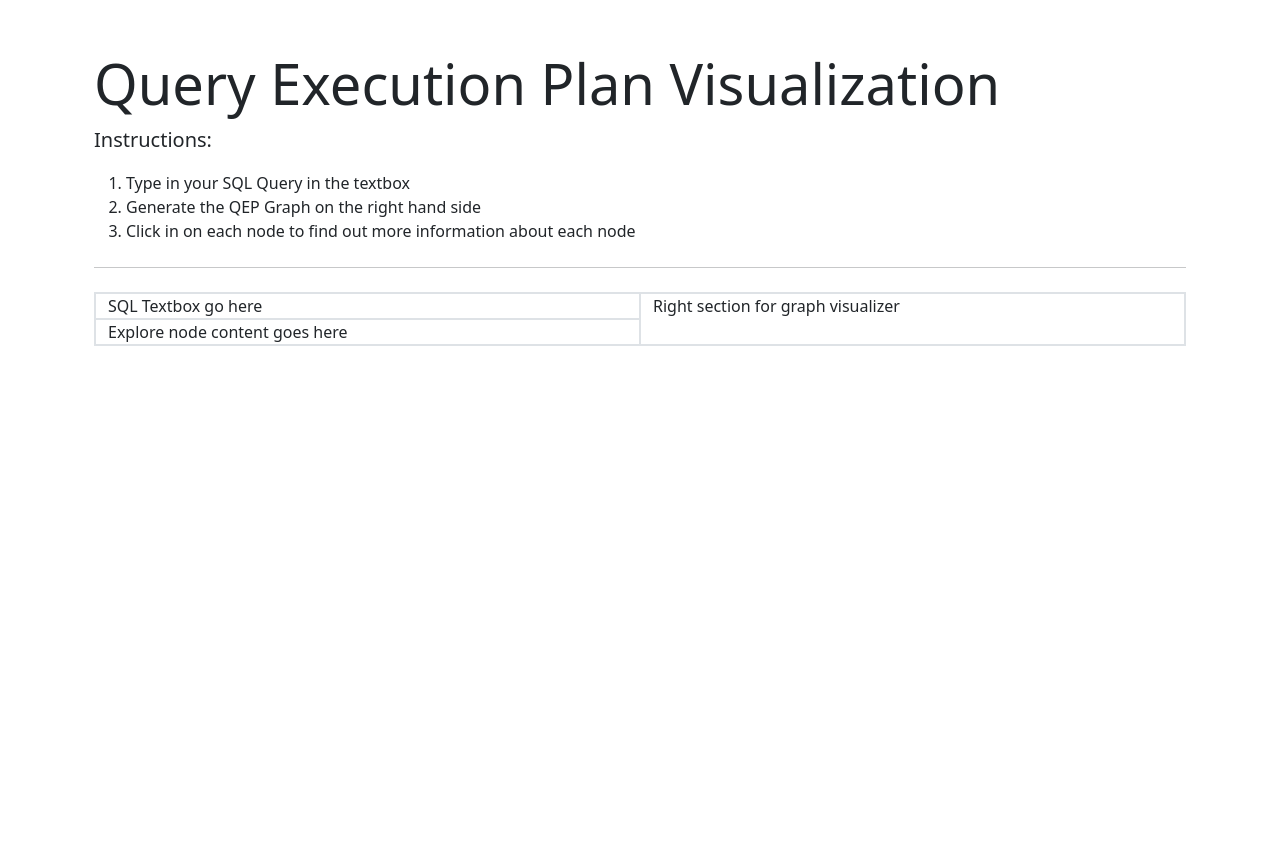
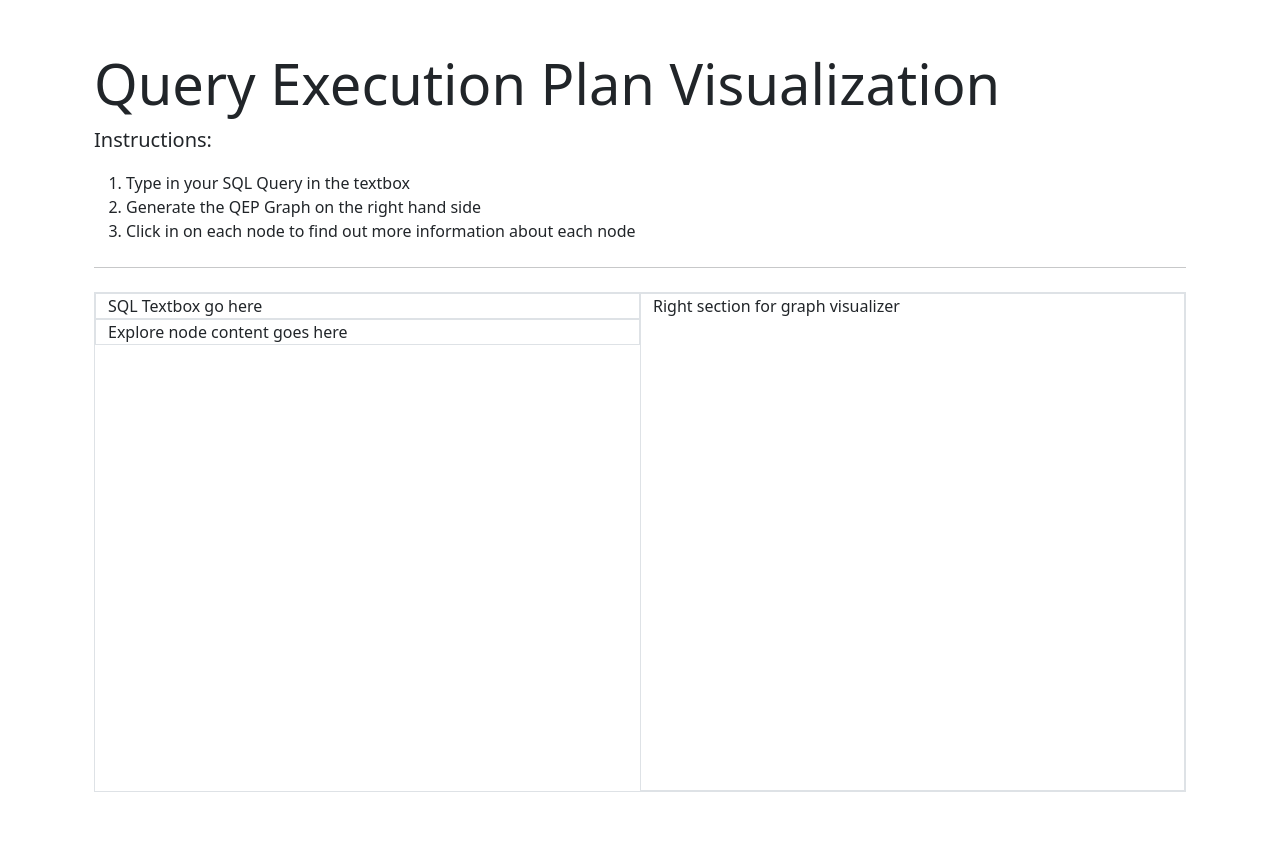
Before and after one commit to jontay999/DB-Project-2, a Flask app: page / in a window 1280 px wide. Before the commit the page ends 346 px from the top, so only its background shows below. Run offline with Flask 3, Linux system fonts and the light colour scheme; some libraries are stand-ins or nearby versions.

Commit message:
simple formatting

```diff
--- a/src/server/templates/index.html
+++ b/src/server/templates/index.html
@@ -11,15 +11,15 @@
   </p>
   <hr class="my-4" />
   <div class="container-fluid">
-    <div class="row border">
+    <div class="row border" style="min-height: 500px">
         <div class="col-md-6">
             <!-- Left Section - Split into 2 Equal Width Sections -->
             <div class="row d-flex flex-column">
-                <div class="col-md-6 border w-100">
+                <div class="col-md-6 border w-100" style="height:50%">
                   SQL Textbox go here
                     <!-- Left Subsection 1 Content -->
                 </div>
-                <div class="col-md-6 border w-100">
+                <div class="col-md-6 border w-100" style="height: 50%">
                   Explore node content goes here
                     <!-- Left Subsection 2 Content -->
                 </div>
--- a/src/server/templates/layout.html
+++ b/src/server/templates/layout.html
@@ -28,7 +28,11 @@
   </head>
 
   <body>
-    <main role="main" class="container" style="padding-top: 50px">
+    <main
+      role="main"
+      class="container"
+      style="padding-top: 50px; padding-bottom: 50px"
+    >
       <div class="container">
         <div class="starter-template">{% block body %} {% endblock %}</div>
       </div>
```
